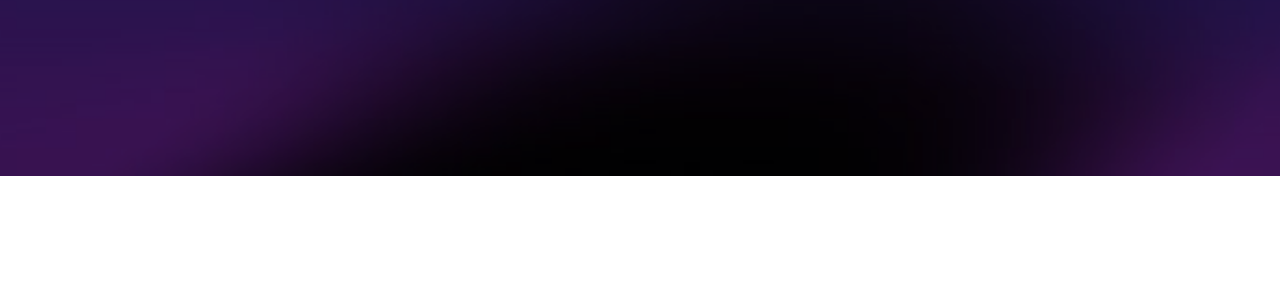
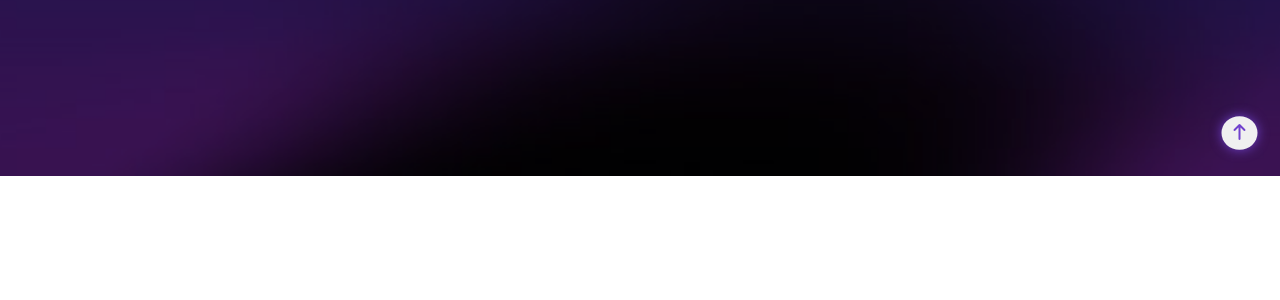
Before and after one commit to Nycolas-Dleon/CompatiView, a Flask app: page / in a window 1280 px wide. Shown: the part 624-924 px from the top of the page. Run offline with Flask 3, Linux system fonts and the light colour scheme; some libraries are stand-ins or nearby versions.

Commit message:
feat: adiciona botao de retornar ao topo

```diff
--- a/app/static/css/style.css
+++ b/app/static/css/style.css
@@ -448,6 +448,51 @@
     transition: 0.1s ease-in-out;
 }
 
+/* Botão de retorno ao topo */
+
+#botao-topo{
+    background-color: #f0f0f0;
+    color: #7041cd;
+    position: fixed;
+    bottom: 2.2rem;
+    right: 1.8rem;
+    padding: 1rem;
+    border-radius: 100%;
+    scale: 0.8;
+    font-size: 2rem;
+    text-align: center;
+    justify-content: center;
+    z-index: 5;
+    transition: 0.5s ease-in-out;
+    box-shadow: 0 0 1.5rem #7041cd;
+}
+
+#botao-topo:hover{
+    scale: 1;
+    font-size: 2.5rem;
+    background-color: #7041cd;
+    color: #f0f0f0;
+    transition: 0.3s ease-in-out;
+    box-shadow: 0 0 1.5rem #f0f0f0c2;
+}
+
+#botao-topo:active{
+    scale: 0.9;
+    background-color: #4d2e89;
+    color: #f0f0f0a0;
+    transition: 0.1s ease-in-out;
+    box-shadow: 0 0 0.5rem #0c0c0c95;
+}
+
+#botao-topo i{
+    transition: 0.5s ease-in-out;
+}
+
+#botao-topo:active i{
+    transform: translateY(-4px);
+    transition: 0.1s ease-in-out;
+}
+
 /* Formatação para Tablet */
 
 @media (min-width: 768px) {
--- a/app/templates/index.html
+++ b/app/templates/index.html
@@ -136,4 +136,6 @@ CompatiView
         </span>
     </div>
 </section>
+
+<a href="#" id="botao-topo"><i class="fa-solid fa-arrow-up"></i></a>
 {% endblock %}
```
